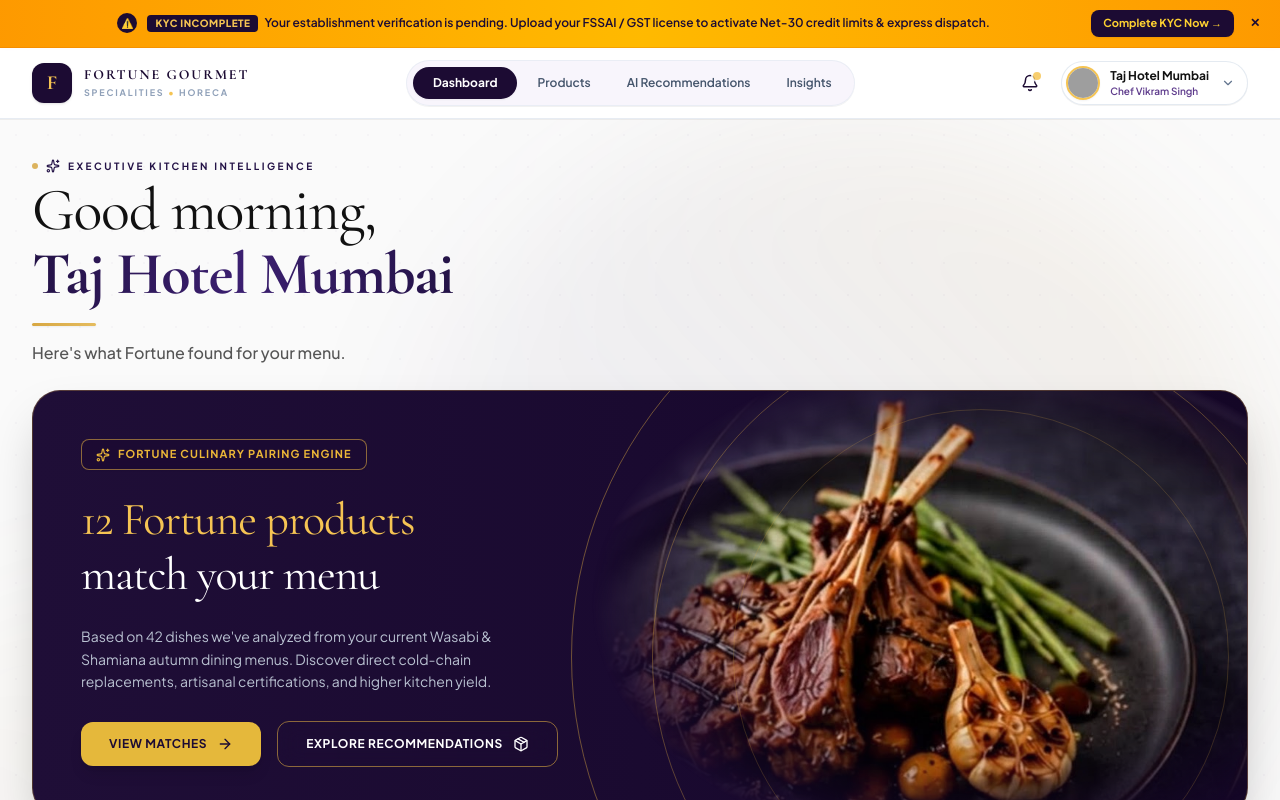
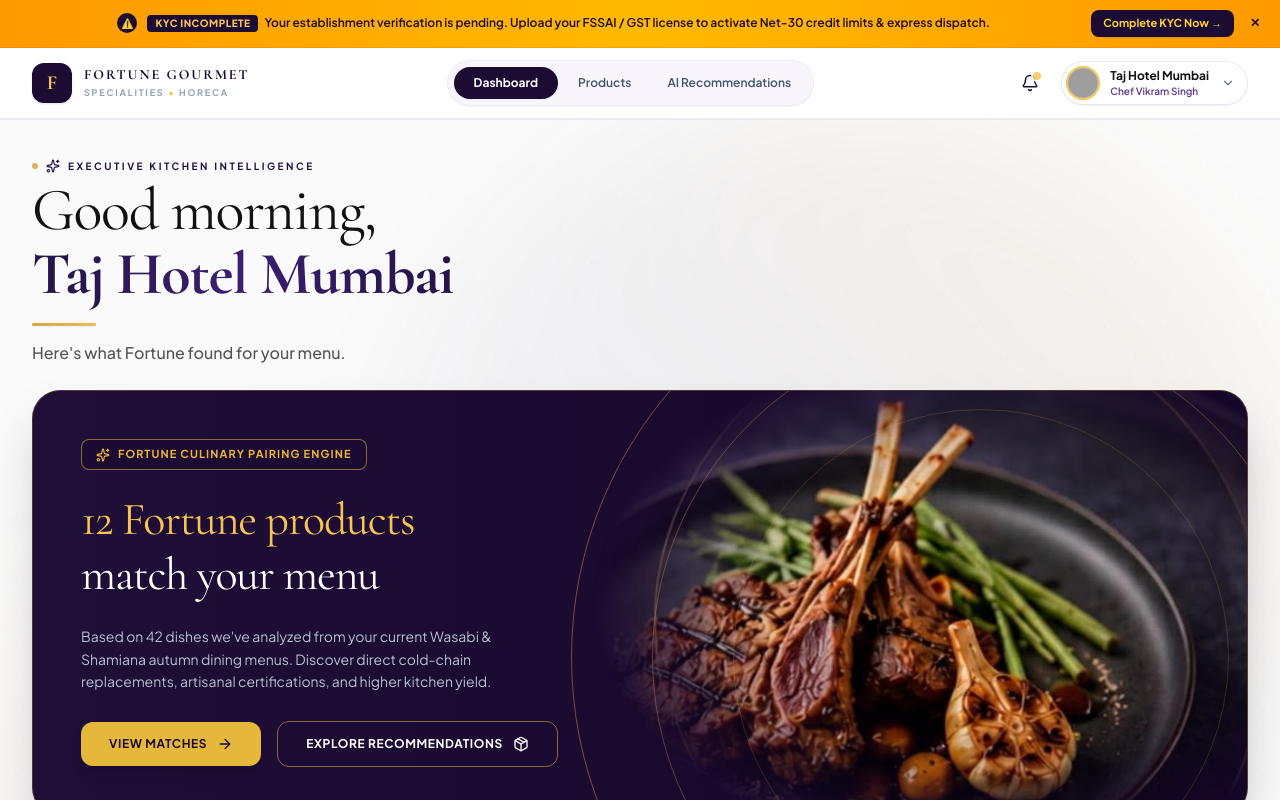
Before and after one commit to Jividha-Jain/fortune, a Next.js app: page / in a window 1280 px wide. Both pictures are taken after a click on the button "1-Click Login". Shown: the top 800 px of the page. Built offline with nearby package versions, Linux system fonts and the light colour scheme; grey boxes are pictures that could not be loaded.

Commit message:
Remove Insights tab from top navigation bar

```diff
--- a/src/components/PortalHeader.tsx
+++ b/src/components/PortalHeader.tsx
@@ -66,7 +66,6 @@
     { id: "dashboard", label: "Dashboard" },
     { id: "products", label: "Products" },
     { id: "recommendations", label: "AI Recommendations" },
-    { id: "insights", label: "Insights" },
   ];
 
   const profileMenuItems = [
```
